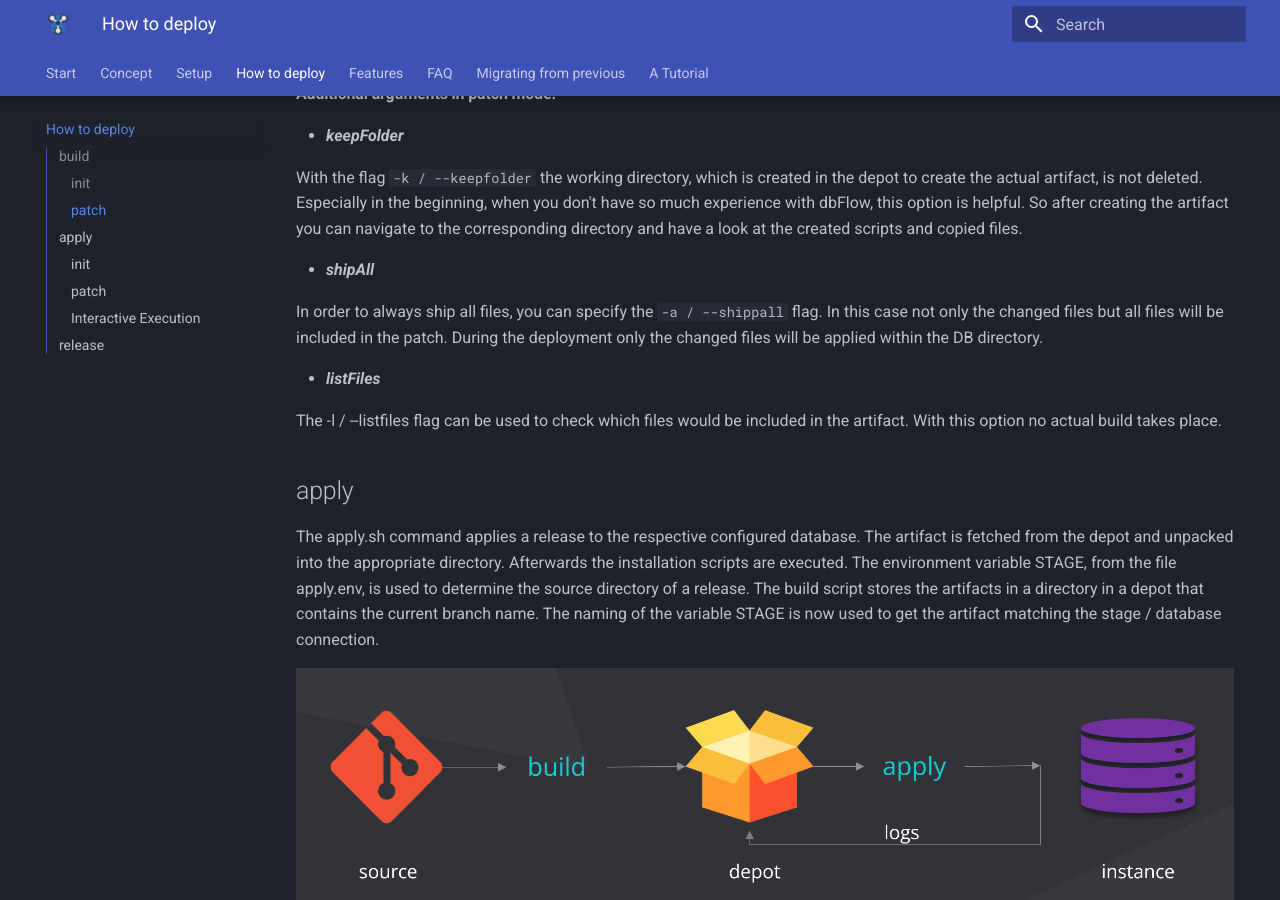
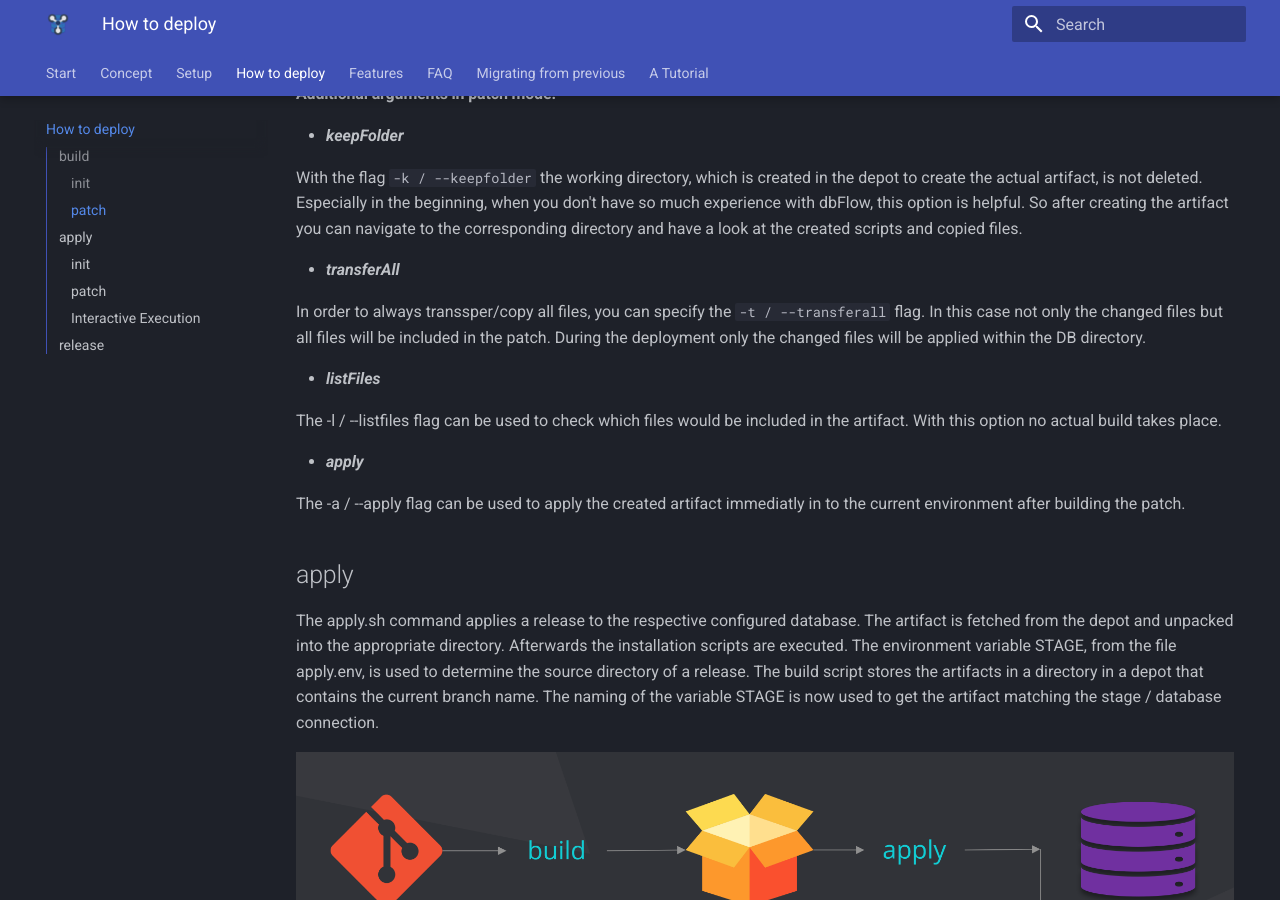
Before and after one commit to MaikMichel/dbFlow, an MkDocs documentation site: the page built from docs/deployment.md, in a window 1280 px wide and 900 px high, scrolled down 3725 px. Built offline with MkDocs 1.6.1 and Material for MkDocs 9.7.7, drawn with Linux system fonts in a browser that asks for light colours; some of the changed text lies outside the part shown.

Commit message:
Add flag -a/--apply to build.sh
This will call apply immediatly after build a patch.

the old flag -a/--shipall is renamed to -t/--transferall

```diff
--- a/docs/deployment.md
+++ b/docs/deployment.md
@@ -55,7 +55,7 @@ The release itself is created from the current branch. If you want to create a r
 
 
 
-> If you name the version with "install" then the release will be applied directly.
+> If you use the flag -a/--apply then the release will be directly applied to the current environment.
 
 
 #### Additional arguments in init mode:
@@ -133,13 +133,17 @@ If you want to put something only in a certain stage, for example because someth
 
 With the flag ``-k / --keepfolder`` the working directory, which is created in the depot to create the actual artifact, is not deleted. Especially in the beginning, when you don't have so much experience with dbFlow, this option is helpful. So after creating the artifact you can navigate to the corresponding directory and have a look at the created scripts and copied files.
 
-- ***shipAll***
+- ***transferAll***
 
-In order to always ship all files, you can specify the ``-a / --shippall`` flag. In this case not only the changed files but all files will be included in the patch. During the deployment only the changed files will be applied within the DB directory.
+In order to always transsper/copy all files, you can specify the ``-t / --transferall`` flag. In this case not only the changed files but all files will be included in the patch. During the deployment only the changed files will be applied within the DB directory.
 
 - ***listFiles***
 
 The -l / --listfiles flag can be used to check which files would be included in the artifact. With this option no actual build takes place.
+
+- ***apply***
+
+The -a / --apply flag can be used to apply the created artifact immediatly in to the current environment after building the patch.
 
 
 ## apply
```
Also changed, not shown: 1 other file.
